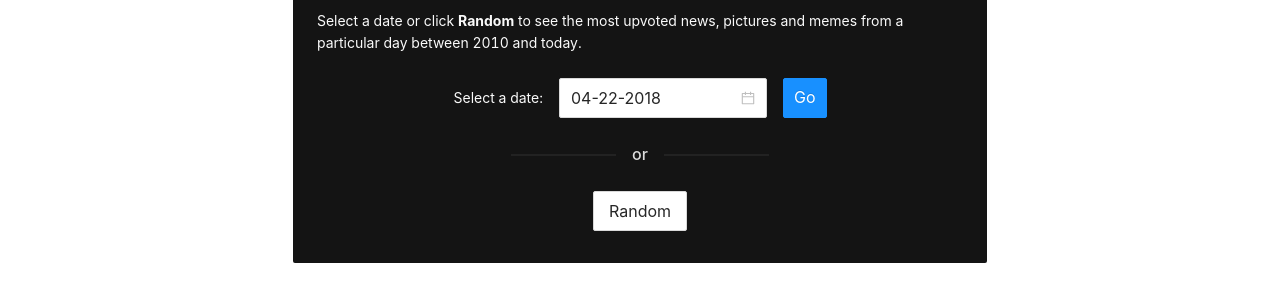
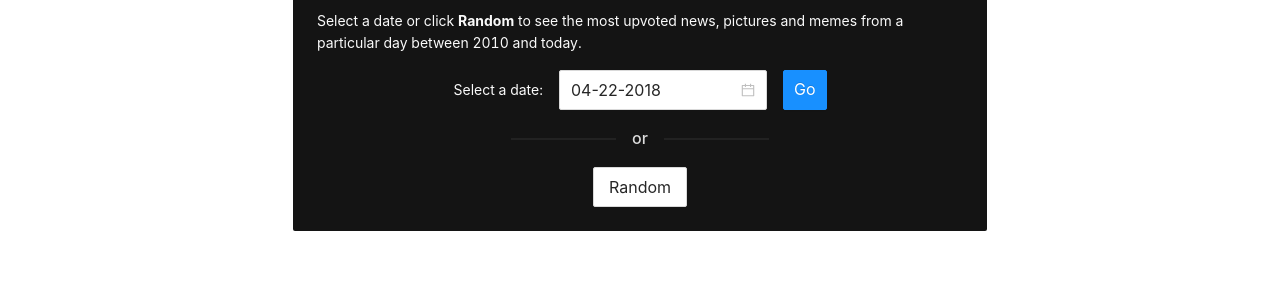
Before and after one commit to dannyhines/reddit-time-capsule, a React (Create React App) app: page / in a window 1280 px wide. Shown: the part 226-507 px from the top of the page. Built offline with nearby package versions, Linux system fonts and the light colour scheme; no server answers.

Commit message:
formatting + footer

```diff
--- a/src/components/DateSelector/DateSelectionView.tsx
+++ b/src/components/DateSelector/DateSelectionView.tsx
@@ -38,7 +38,7 @@ const DateSelectionView: React.FC<DateSelectionProps> = (props) => {
                         <br /><br />
                         Select a date or click <strong>Random</strong> to see the most upvoted news, pictures and memes from a particular day between 2010 and today.
                     </p>
-                    <Row gutter={16} justify="center" align='middle'>
+                    <Row gutter={16} justify="center" align='middle' style={{ marginTop: 12 }}>
                         <Col>
                             Select a date:
                         </Col>
@@ -49,7 +49,6 @@ const DateSelectionView: React.FC<DateSelectionProps> = (props) => {
                                 onChange={(value) => setDate(value)}
                                 size={buttonSize}
                                 aria-label="date selector"
-                                style={{ margin: '8px 0' }}
                             />
                         </Col>
                         <Col>
@@ -76,7 +75,7 @@ const DateSelectionView: React.FC<DateSelectionProps> = (props) => {
                         <Button
                             onClick={() => handleSubmit(getRandomDate().startOf('day').unix())}
                             size='large'
-                            style={{ margin: '8px 0' }}
+                        // style={{ margin: '8px 0' }}
                         >
                             Random
                         </Button>
--- a/src/components/Footer/Footer.css
+++ b/src/components/Footer/Footer.css
@@ -1,7 +1,6 @@
 .rtc-footer {
   text-align: center;
   background-color: #141414;
-  bottom: 0;
 }
 
 .footer-text {
--- a/src/components/ImageCard/index.tsx
+++ b/src/components/ImageCard/index.tsx
@@ -22,6 +22,7 @@ const ImageCard: React.FC<CardViewProps> = (props) => {
         hoverable
         style={{ maxWidth: 400, margin: '16px 0' }}
         cover={<Image alt="Failed to load image" src={post.url} />}
+        bodyStyle={{ padding: 12 }}
       >
         <a href={post.full_link}>
           <Meta
```
